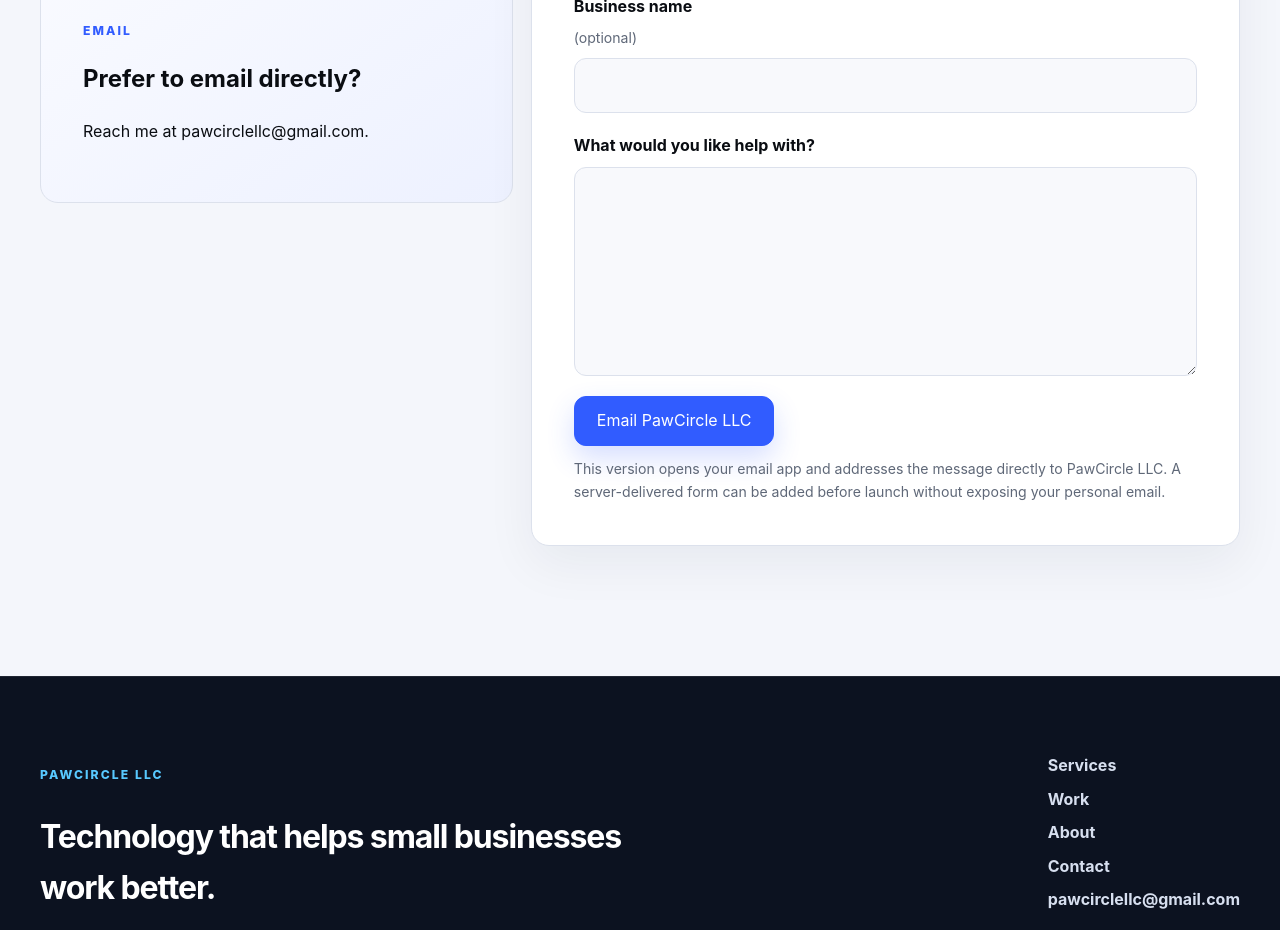
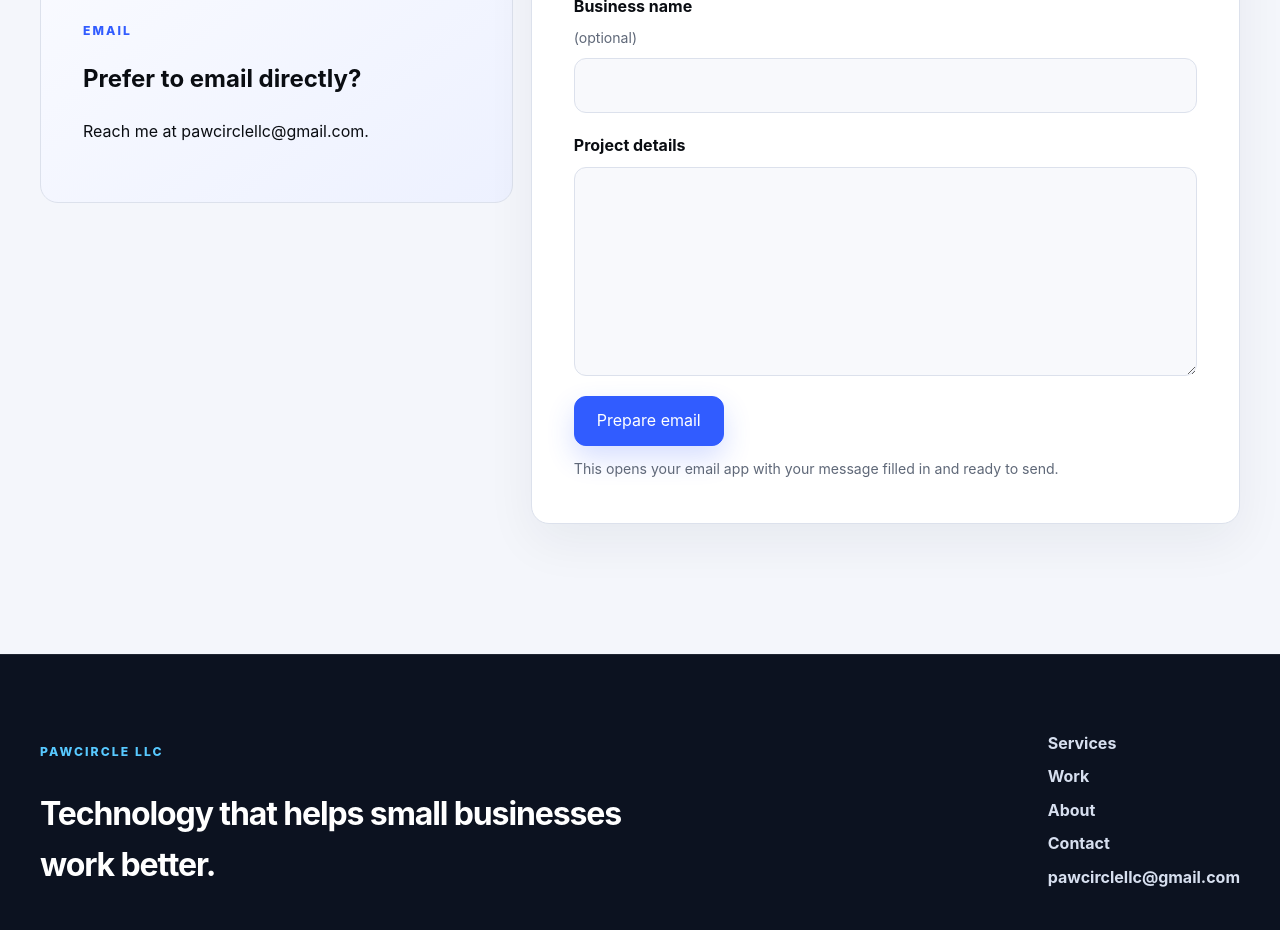
Before and after one commit to reaaland/pawcircle-llc-site, a Next.js app: page /contact in a window 1280 px wide. Shown: the part 820-1750 px from the top of the page. Built offline with nearby package versions, Linux system fonts and the light colour scheme.

Commit message:
Make contact form language clear and professional

```diff
--- a/components/ContactForm.tsx
+++ b/components/ContactForm.tsx
@@ -16,7 +16,7 @@ export function ContactForm() {
     const business = String(form.get("business") ?? "").trim();
     const message = String(form.get("message") ?? "").trim();
 
-    const subject = encodeURIComponent(`PawCircle LLC website inquiry${business ? ` — ${business}` : ""}`);
+    const subject = encodeURIComponent(`PawCircle LLC project inquiry${business ? ` — ${business}` : ""}`);
     const body = encodeURIComponent(
       [
         `Name: ${name}`,
@@ -29,7 +29,7 @@ export function ContactForm() {
         .join("\n"),
     );
 
-    setStatus("Your email app is opening with this message ready to send.");
+    setStatus("Opening your email app with the message ready to send.");
     window.location.href = `mailto:${BUSINESS_EMAIL}?subject=${subject}&body=${body}`;
   }
 
@@ -52,14 +52,12 @@ export function ContactForm() {
       </label>
 
       <label>
-        What would you like help with?
+        Project details
         <textarea name="message" rows={7} required />
       </label>
 
-      <button className="button button-dark" type="submit">Email PawCircle LLC</button>
-      <p className="form-note">
-        This version opens your email app and addresses the message directly to PawCircle LLC. A server-delivered form can be added before launch without exposing your personal email.
-      </p>
+      <button className="button button-dark" type="submit">Prepare email</button>
+      <p className="form-note">This opens your email app with your message filled in and ready to send.</p>
       {status ? <p className="form-status" role="status">{status}</p> : null}
     </form>
   );
```
